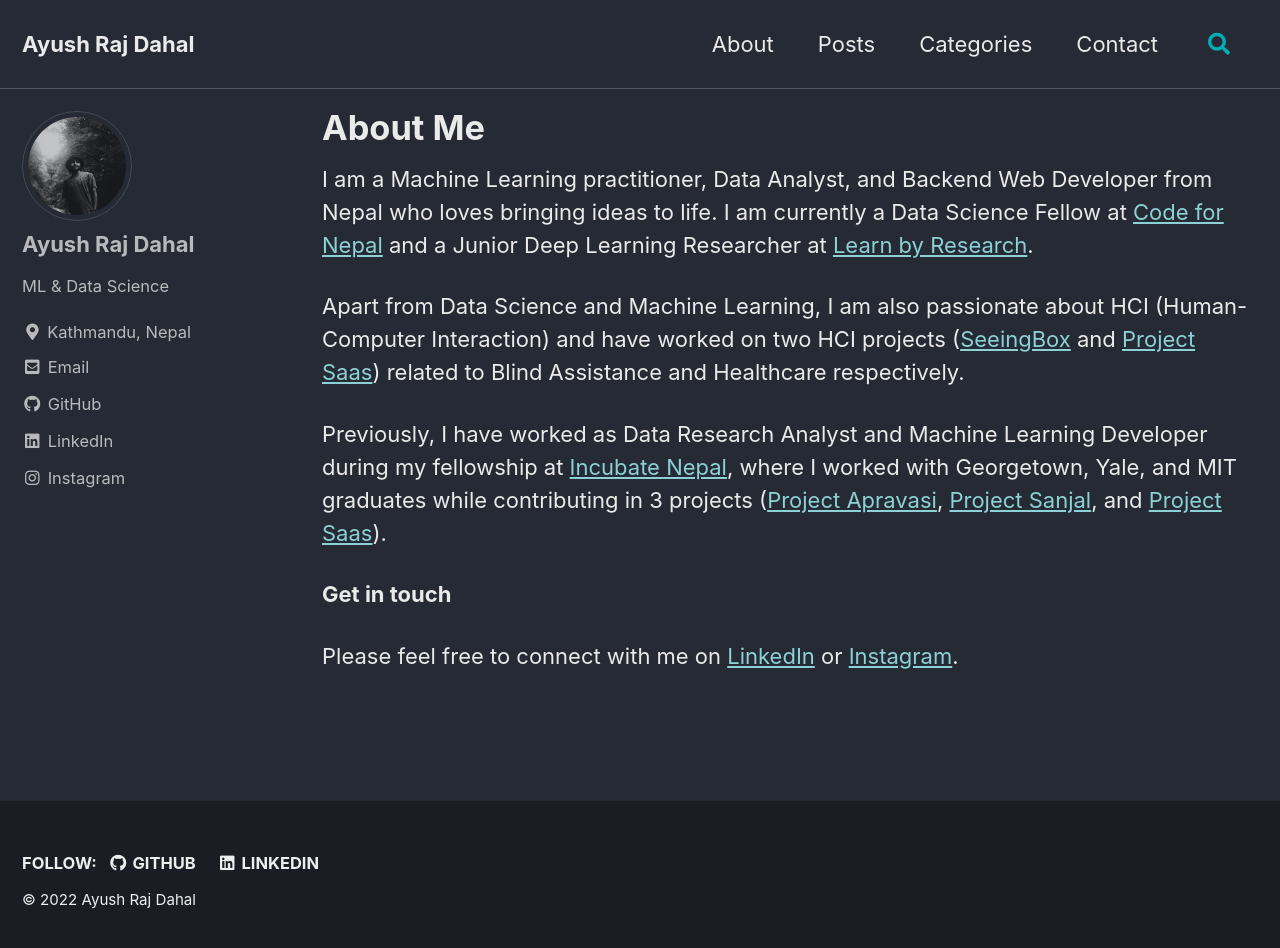
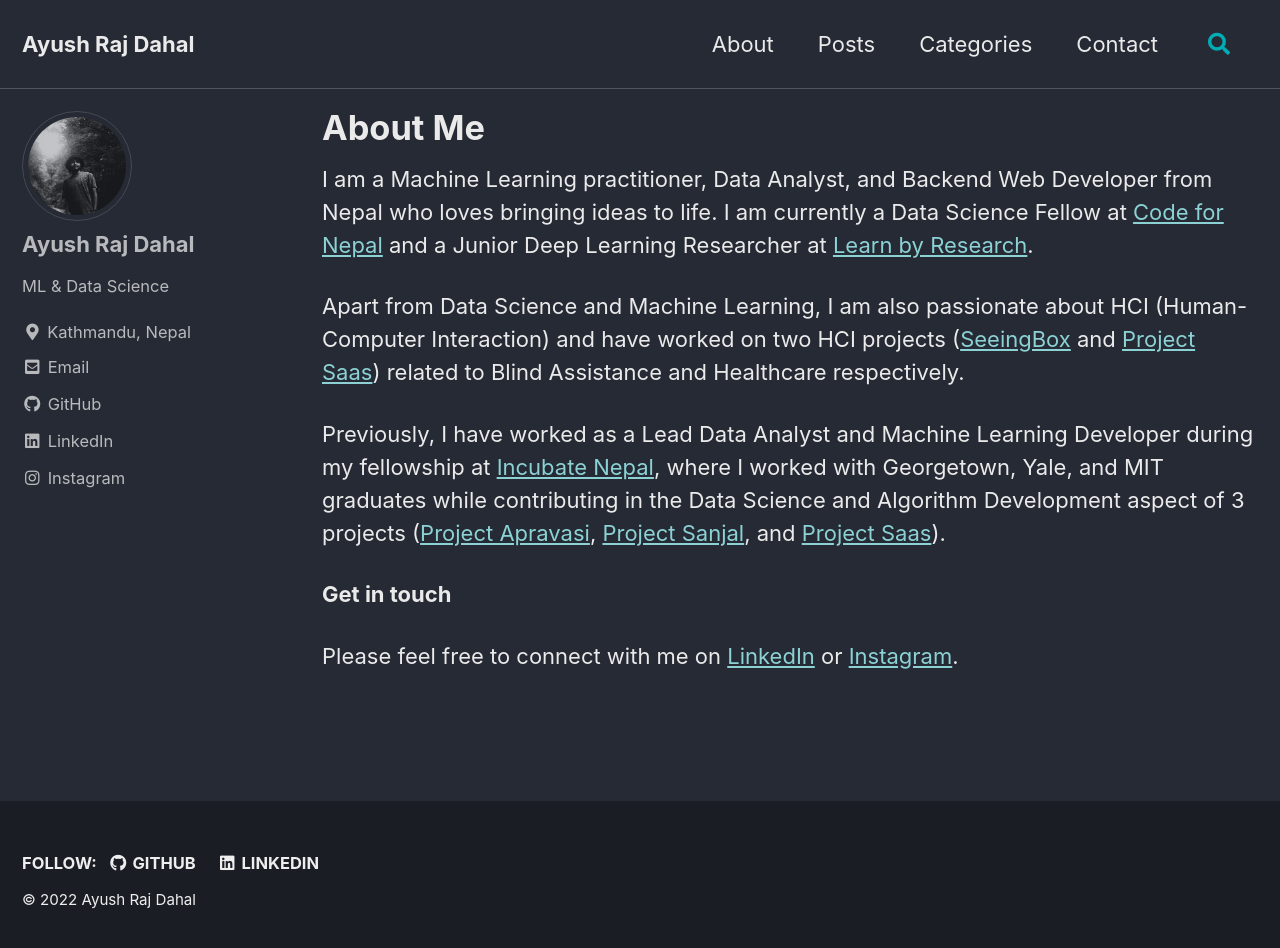
Before and after one commit to ayushrajdahal/JekyllBlog, a Jekyll site: the page built from _pages/about.md, in a window 1280 px wide and 955 px high. Shown: the top 948 px of the window. Built offline with Jekyll 4.4.1, drawn with Linux system fonts in a browser that asks for light colours; cached includes are drawn as plain includes.

Commit message:
updated about - contributed to what

```diff
--- a/_pages/about.md
+++ b/_pages/about.md
@@ -10,7 +10,7 @@ I am a Machine Learning practitioner, Data Analyst, and Backend Web Developer fr
 
 Apart from Data Science and Machine Learning, I am also passionate about HCI (Human-Computer Interaction) and have worked on two HCI projects ([SeeingBox](https://github.com/dhaydoo/SeeingBox) and [Project Saas](https://projectsaas.info)) related to Blind Assistance and Healthcare respectively.
 
-Previously, I have worked as Data Research Analyst and Machine Learning Developer during my fellowship at [Incubate Nepal](https://incubatenepal.com/), where I worked with Georgetown, Yale, and MIT graduates while contributing in 3 projects ([Project Apravasi](https://www.instagram.com/p/CgnopvSoLP9/), [Project Sanjal](https://nsuman.github.io/SanzalWeb), and [Project Saas](https://projectsaas.info/)).
+Previously, I have worked as a Lead Data Analyst and Machine Learning Developer during my fellowship at [Incubate Nepal](https://incubatenepal.com/), where I worked with Georgetown, Yale, and MIT graduates while contributing in the Data Science and Algorithm Development aspect of 3 projects ([Project Apravasi](https://www.instagram.com/p/CgnopvSoLP9/), [Project Sanjal](https://nsuman.github.io/SanzalWeb), and [Project Saas](https://projectsaas.info/)).
 
 
 **Get in touch**
```
